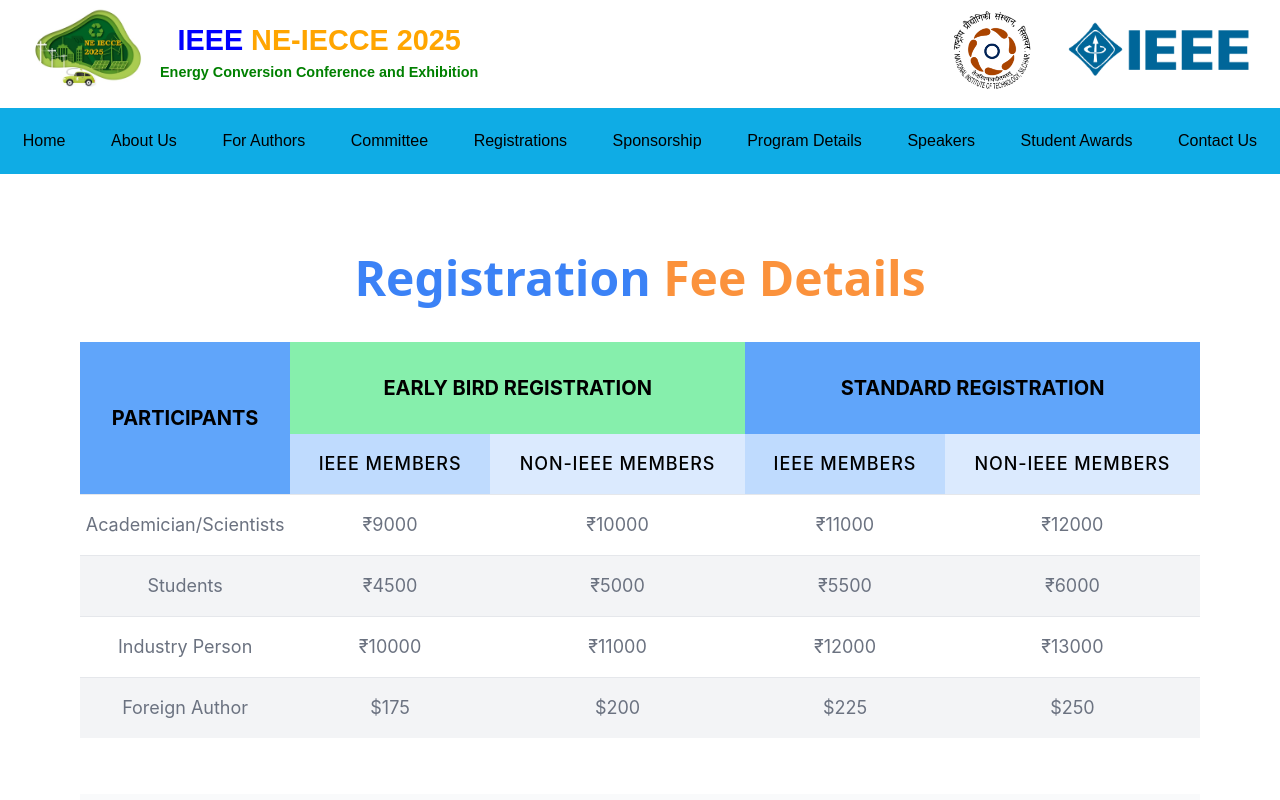
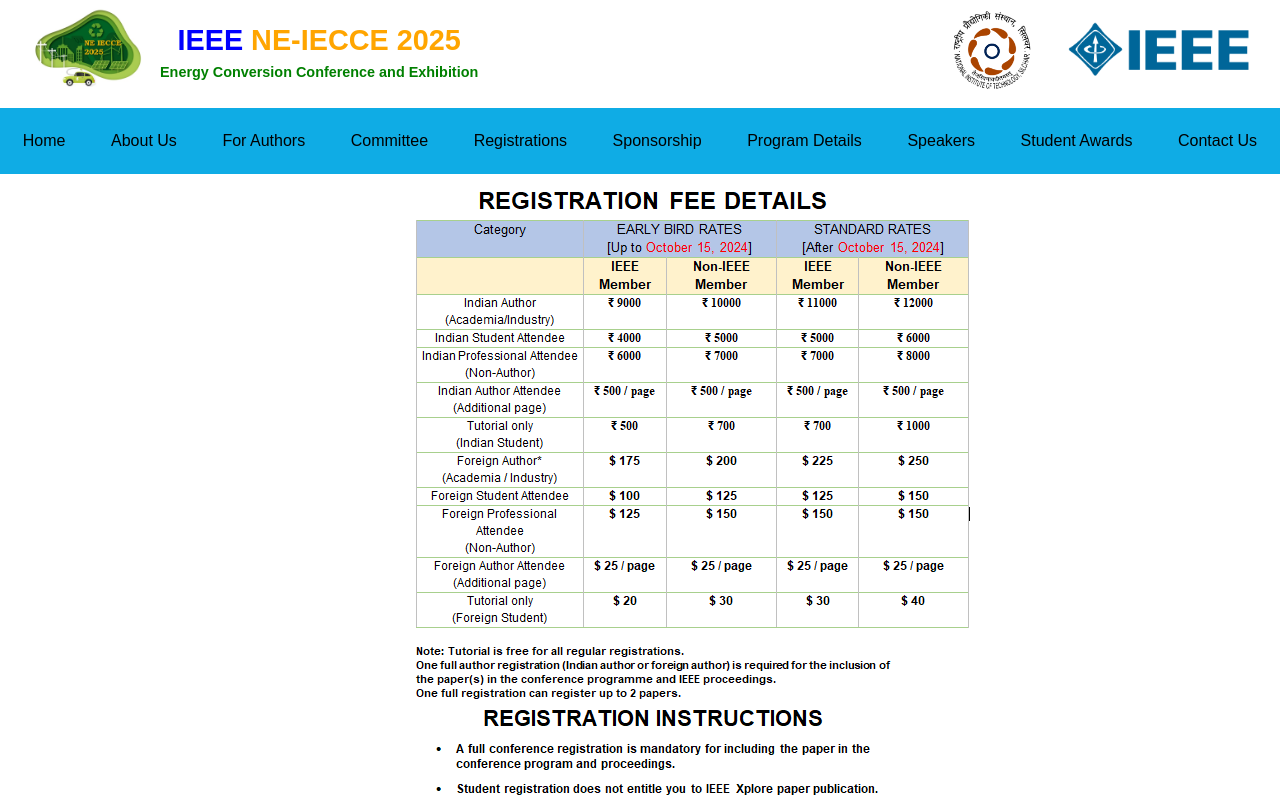
Before and after one commit to PragyaPR06/NEC-ECCE_2025, a React (Create React App) app: page /Registrations in a window 1280 px wide. Shown: the top 800 px of the page. Built offline with nearby package versions, Linux system fonts and the light colour scheme; a web font is replaced by a local one.

Commit message:
adding registration page

```diff
--- a/src/Components/Header/header.jsx
+++ b/src/Components/Header/header.jsx
@@ -27,7 +27,7 @@
           <img src={require("./nits-logo.png")} alt="nits-logo" width="100rem" height="75rem"/>
 
         </div>
-        <hr></hr>
+
         <div className={styles.location_ieee_logo}>
             <img src={require("./IEEE-main-logo.png")} alt="ieee-main-logo"/>
           </div>
--- a/src/Pages/Registration.jsx
+++ b/src/Pages/Registration.jsx
@@ -4,135 +4,142 @@
 import React from 'react';
 import Navbar from '../Components/Navbar/Navbar';
 import Header from '../Components/Header/header';
+import styles from '../Pages/Registration.module.scss';
 
 const Registrations = () => {
   return (
     <>
-    <Header/>
-    <Navbar/>
-    <div className="overflow-x-auto  m-20">
-      <h2 className="text-5xl text-blue-500  font-extrabold text-center font-sans mb-10 font">Registration <  span  className=" text-5xl text-orange-400   font-extrabold">Fee Details</span></h2>
-      <table className="min-w-full divide-y divide-gray-200  ">
-        <thead className="bg-gray-100">
-          <tr>
-            <th scope="col" rowSpan="2" className="text-centre uppercase px-4 py-7 text-xl font-Lato font-bold bg-blue-400">
-              Participants
-            </th>
-            <th scope="col" colSpan="2" className="text-centre text-centre  font-bold  text-xl uppercase font-Lato py-8   bg-green-300  style={{ backgroundColor: '#4797FA' }}">
-              Early Bird Registration
-            </th>
-            <th scope="col" colSpan="2" className="text-centre text-centre uppercase  text-xl font-Lato font-bold py-7 bg-blue-400">
-              Standard Registration
-            </th>
-          </tr>
-          <tr>
-            <th scope="col" className=" px-6 py-3 text-centre  text-lg font-medium bg-blue-200 uppercase tracking-wider">
-              IEEE Members
-            </th>
-            <th scope="col" className="px-6 py-3 text-centre text-lg font-medium  bg-blue-100 uppercase tracking-wider">
-              Non-IEEE Members
-            </th>
-            <th scope="col" className="px-6 py-4 text-centre  text-lg font-medium  bg-blue-200 uppercase tracking-wider">
-              IEEE Members
-            </th>
-            <th scope="col" className="px-6 py-4 text-centre text-lg font-medium  bg-blue-100 uppercase tracking-wider">
-              Non-IEEE Members
-            </th>
-          </tr>
-        </thead>
-        <tbody className="bg-white divide-y divide-gray-200">
-          {/* Repeat the below tr for each row */}
-          <tr>
-            <td className="   text-center whitespace-nowrap text-lg text-gray-500">
-              Academician/Scientists
-            </td>
-            <td className="text-center whitespace-nowrap text-lg text-gray-500">
-              ₹9000
-            </td>
-            <td className="text-center whitespace-nowrap text-lg text-gray-500">
-              ₹10000
-            </td>
-            <td className="text-center whitespace-nowrap text-lg text-gray-500">
-              ₹11000
-            </td>
-            <td className="text-center py-4 whitespace-nowrap text-lg text-gray-500">
-              ₹12000
-            </td>
-          </tr>
-          <tr className=" bg-gray-100">
-            <td className="text-center whitespace-nowrap text-lg text-gray-500">
-              Students
-            </td>
-            <td className="text-center whitespace-nowrap text-lg text-gray-500">
-              ₹4500
-            </td>
-            <td className="text-center whitespace-nowrap text-lg text-gray-500">
-              ₹5000
-            </td>
-            <td className="text-center whitespace-nowrap text-lg text-gray-500">
-              ₹5500
-            </td>
-            <td className="text-center py-4 whitespace-nowrap text-lg text-gray-500">
-              ₹6000
-            </td>
-          </tr>
-          <tr>
-            <td className="text-center whitespace-nowrap text-lg text-gray-500">
-              Industry Person
-            </td>
-            <td className="text-center whitespace-nowrap text-lg text-gray-500">
-              ₹10000
-            </td>
-            <td className="text-center whitespace-nowrap text-lg text-gray-500">
-              ₹11000
-            </td>
-            <td className="text-center whitespace-nowrap text-lg text-gray-500">
-              ₹12000
-            </td>
-            <td className="text-center  py-4 whitespace-nowrap text-lg text-gray-500">
-              ₹13000
-            </td>
-          </tr>
-          <tr className=" bg-gray-100">
-            <td className="text-center py-4 whitespace-nowrap text-lg text-gray-500">
-              Foreign Author
-            </td>
-            <td className="text-center py-4  whitespace-nowrap text-lg text-gray-500">
-              $175
-            </td>
-            <td className="text-center py-4 whitespace-nowrap text-lg text-gray-500">
-              $200
-            </td>
-            <td className="text-center py-4 whitespace-nowrap text-lg text-gray-500">
-              $225
-            </td>
-            <td className="text-center whitespace-nowrap text-lg text-gray-500">
-              $250
-            </td >
-          </tr>
-          {/* ...other rows */}
-        </tbody>
-      </table>
-      {/* Additional Information like Participation and Notes */}
-      <div className="px-6 py-4  mt-14 bg-gray-50">
-        <h3 className="text-2xl  font-semibold leading-6 text-gray-900">Participation:</h3>
-        <p className="mt-1 text-lg text-gray-500">
-          For Tutorial & Industry Talks: ₹3000 / $100
-        </p>
-        <p className="mt-1 text-lg text-gray-500">
-          Conference Attendees: ₹5000 / $150
-        </p>
-      </div>
-      <div className="px-6 py-4">
-        <h3 className="text-2xl font-medium leading-6 text-gray-900">Note:</h3>
-        <ul className="mt-1 list-disc list-inside text-md text-gray-500">
-          <li>For one student registration (early bird/standard), authors can submit only one article.</li>
-          <li>For other participants (Academicians/ Scientists/Industry persons/Foreign Authors), authors can submit two articles for one registration (early bird/standard).</li>
-        </ul>
-      </div>
-      <p className="text-gray-600 text-center mt-6">* All above fees are exclusive of GST. GST charges will be added as per regulations.</p>
-    </div>
-    </>
+     <Header/>
+        <Navbar />
+            <div className={styles.Registrations}>
+                <img src="/register/regiter.PNG" alt="sponsorship pdf" ></img>
+                </div>
+        </>
+    // {/* <Header/>
+    // <Navbar/>
+    // <div className="overflow-x-auto  m-20">
+    //   <h2 className="text-5xl text-blue-500  font-extrabold text-center font-sans mb-10 font">Registration <  span  className=" text-5xl text-orange-400   font-extrabold">Fee Details</span></h2>
+    //   <table className="min-w-full divide-y divide-gray-200  ">
+    //     <thead className="bg-gray-100">
+    //       <tr>
+    //         <th scope="col" rowSpan="2" className="text-centre uppercase px-4 py-7 text-xl font-Lato font-bold bg-blue-400">
+    //           Participants
+    //         </th>
+    //         <th scope="col" colSpan="2" className="text-centre text-centre  font-bold  text-xl uppercase font-Lato py-8   bg-green-300  style={{ backgroundColor: '#4797FA' }}">
+    //           Early Bird Registration
+    //         </th>
+    //         <th scope="col" colSpan="2" className="text-centre text-centre uppercase  text-xl font-Lato font-bold py-7 bg-blue-400">
+    //           Standard Registration
+    //         </th>
+    //       </tr>
+    //       <tr>
+    //         <th scope="col" className=" px-6 py-3 text-centre  text-lg font-medium bg-blue-200 uppercase tracking-wider">
+    //           IEEE Members
+    //         </th>
+    //         <th scope="col" className="px-6 py-3 text-centre text-lg font-medium  bg-blue-100 uppercase tracking-wider">
+    //           Non-IEEE Members
+    //         </th>
+    //         <th scope="col" className="px-6 py-4 text-centre  text-lg font-medium  bg-blue-200 uppercase tracking-wider">
+    //           IEEE Members
+    //         </th>
+    //         <th scope="col" className="px-6 py-4 text-centre text-lg font-medium  bg-blue-100 uppercase tracking-wider">
+    //           Non-IEEE Members
+    //         </th>
+    //       </tr>
+    //     </thead>
+    //     <tbody className="bg-white divide-y divide-gray-200">
+    //       Repeat the below tr for each row */}
+    //       {/* <tr>
+    //         <td className="   text-center whitespace-nowrap text-lg text-gray-500">
+    //           Academician/Scientists
+    //         </td>
+    //         <td className="text-center whitespace-nowrap text-lg text-gray-500">
+    //           ₹9000
+    //         </td>
+    //         <td className="text-center whitespace-nowrap text-lg text-gray-500">
+    //           ₹10000
+    //         </td>
+    //         <td className="text-center whitespace-nowrap text-lg text-gray-500">
+    //           ₹11000
+    //         </td>
+    //         <td className="text-center py-4 whitespace-nowrap text-lg text-gray-500">
+    //           ₹12000
+    //         </td>
+    //       </tr>
+    //       <tr className=" bg-gray-100">
+    //         <td className="text-center whitespace-nowrap text-lg text-gray-500">
+    //           Students
+    //         </td>
+    //         <td className="text-center whitespace-nowrap text-lg text-gray-500">
+    //           ₹4500
+    //         </td>
+    //         <td className="text-center whitespace-nowrap text-lg text-gray-500">
+    //           ₹5000
+    //         </td>
+    //         <td className="text-center whitespace-nowrap text-lg text-gray-500">
+    //           ₹5500
+    //         </td>
+    //         <td className="text-center py-4 whitespace-nowrap text-lg text-gray-500">
+    //           ₹6000
+    //         </td>
+    //       </tr>
+    //       <tr>
+    //         <td className="text-center whitespace-nowrap text-lg text-gray-500">
+    //           Industry Person
+    //         </td>
+    //         <td className="text-center whitespace-nowrap text-lg text-gray-500">
+    //           ₹10000
+    //         </td>
+    //         <td className="text-center whitespace-nowrap text-lg text-gray-500">
+    //           ₹11000
+    //         </td>
+    //         <td className="text-center whitespace-nowrap text-lg text-gray-500">
+    //           ₹12000
+    //         </td>
+    //         <td className="text-center  py-4 whitespace-nowrap text-lg text-gray-500">
+    //           ₹13000
+    //         </td>
+    //       </tr>
+    //       <tr className=" bg-gray-100">
+    //         <td className="text-center py-4 whitespace-nowrap text-lg text-gray-500">
+    //           Foreign Author
+    //         </td>
+    //         <td className="text-center py-4  whitespace-nowrap text-lg text-gray-500">
+    //           $175
+    //         </td>
+    //         <td className="text-center py-4 whitespace-nowrap text-lg text-gray-500">
+    //           $200
+    //         </td>
+    //         <td className="text-center py-4 whitespace-nowrap text-lg text-gray-500">
+    //           $225
+    //         </td>
+    //         <td className="text-center whitespace-nowrap text-lg text-gray-500">
+    //           $250
+    //         </td >
+    //       </tr>
+    //       {/* ...other rows */}
+    //     {/* </tbody>
+    //   </table>
+    //   {/* Additional Information like Participation and Notes */}
+    //   {/* <div className="px-6 py-4  mt-14 bg-gray-50">
+    //     <h3 className="text-2xl  font-semibold leading-6 text-gray-900">Participation:</h3>
+    //     <p className="mt-1 text-lg text-gray-500">
+    //       For Tutorial & Industry Talks: ₹3000 / $100
+    //     </p>
+    //     <p className="mt-1 text-lg text-gray-500">
+    //       Conference Attendees: ₹5000 / $150
+    //     </p>
+    //   </div> */}
+    //   {/* <div className="px-6 py-4">
+    //     <h3 className="text-2xl font-medium leading-6 text-gray-900">Note:</h3>
+    //     <ul className="mt-1 list-disc list-inside text-md text-gray-500">
+    //       <li>For one student registration (early bird/standard), authors can submit only one article.</li> */}
+    //       {/* <li>For other participants (Academicians/ Scientists/Industry persons/Foreign Authors), authors can submit two articles for one registration (early bird/standard).</li>
+    //     </ul>
+    //   </div>
+    //   <p className="text-gray-600 text-center mt-6">* All above fees are exclusive of GST. GST charges will be added as per regulations.</p>
+    // </div> */}
+
   );
 };
 
--- /dev/null
+++ b/src/Pages/Registration.module.scss
@@ -0,0 +1,8 @@
+.Registrations{
+
+    padding-left: 400px;
+    padding-right: 100px;
+    img{
+        object-fit:contain;
+    }
+}
```
Also changed, not shown: public/register/regiter.PNG (added).
